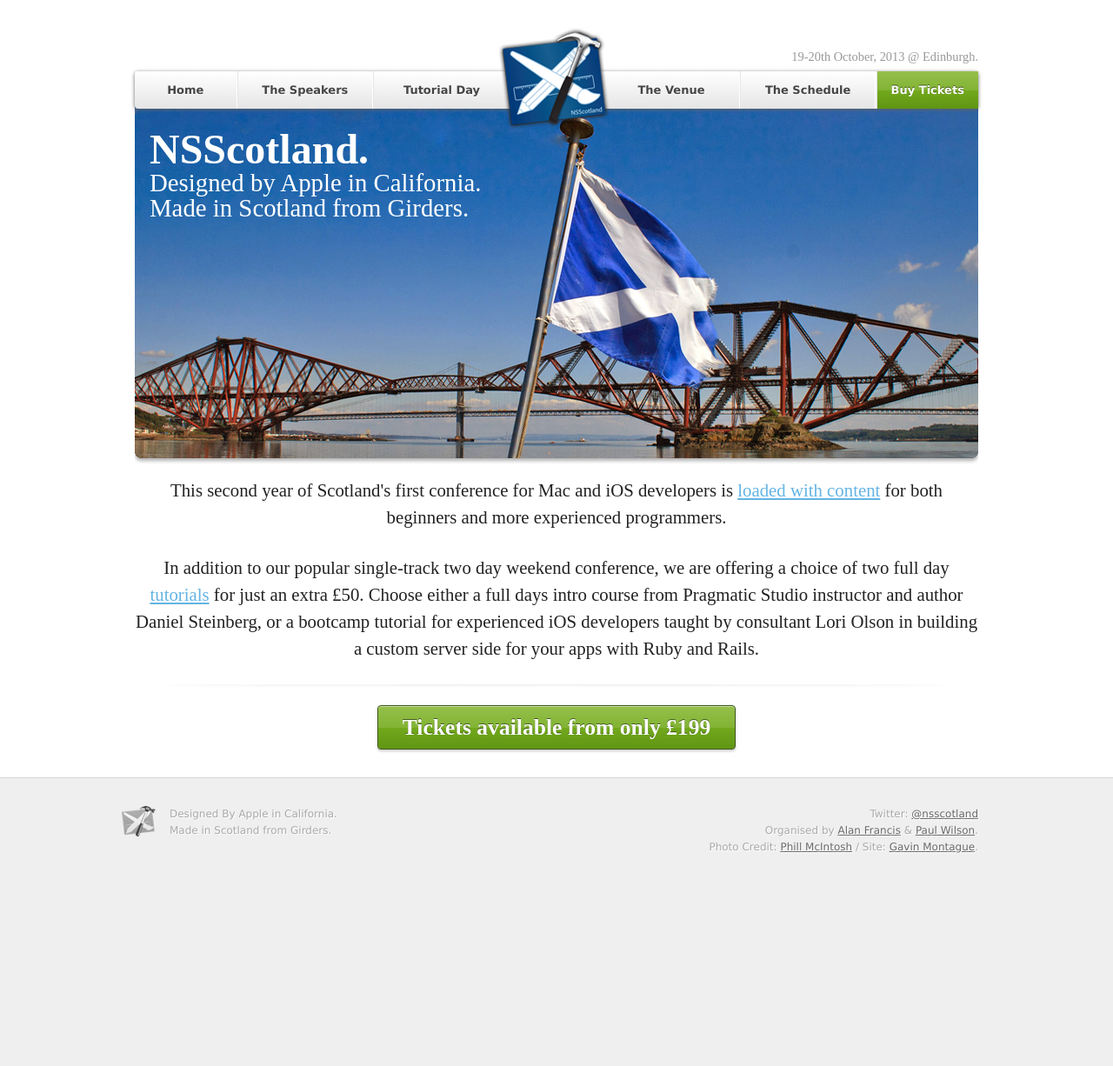
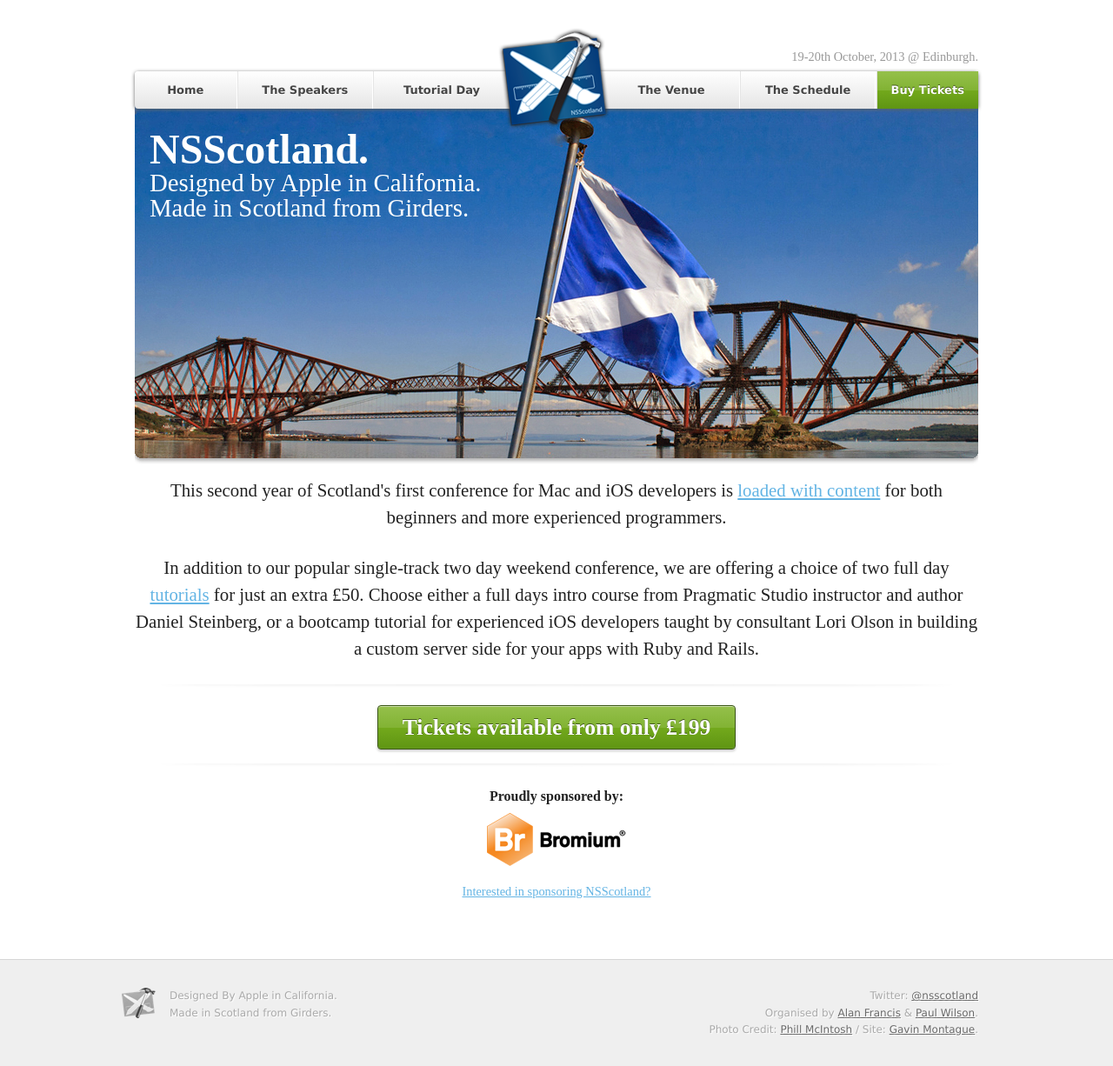
Before and after one commit to acf/nsscotland, a Jekyll site: the page built from index.html, in a window 1280 px wide. Shown: the whole page at 87% size. Built offline with Jekyll 4.4.1, drawn with Linux system fonts in a browser that asks for light colours; before the commit the page ends 1016 px from its top, so only the background shows below that.

Commit message:
sponsor strap across the bottom linking to sponsor page

```diff
--- a/_layouts/twentythirteen.html
+++ b/_layouts/twentythirteen.html
@@ -50,6 +50,7 @@
   <div class="row">
     <div class="large-12 columns buy-now">
       <a href="http://nsscotland.eventbrite.co.uk/" class="button">Tickets available from only &pound;199</a>
+
       <!--
       <div id="countdown">
       <script type="application/javascript">
@@ -59,7 +60,14 @@
       -->
     </div>
   </div>
+  <div class="row">
+    <div class="large-12 columns" id="sponsors">
+      <h2>Proudly sponsored by:</h2>
+      <p> <a href="/sponsors.html#bromium"><img src="/images/2013/bromium.png" /></a></p>
+      <p><a href="mailto:sponsorship@nsscotland.com">Interested in sponsoring NSScotland?</a></p>
+    </div>
   </div>
+</div>
 
 <!-- FOOTER -->
 <div id="footer">
--- a/css/nsscotland-2013.css
+++ b/css/nsscotland-2013.css
@@ -58,6 +58,17 @@
 /*--------------------------*/
 /* buy-now
 /*--------------------------*/
+#sponsors {
+  margin:1em auto;
+  background:url("/images/2013/divider.png") top center no-repeat;
+  padding-top:1.5em;
+  text-align:center;
+}
+#sponsors h2{
+  font-size:1em;
+  font-weight:800;
+  font-style:bold;
+}
 #countdown {
   margin:1em auto;
   width:280px;
```
Also changed, not shown: sponsors.html (added, +24 -0 lines), images/2013/bromium.png (added).
